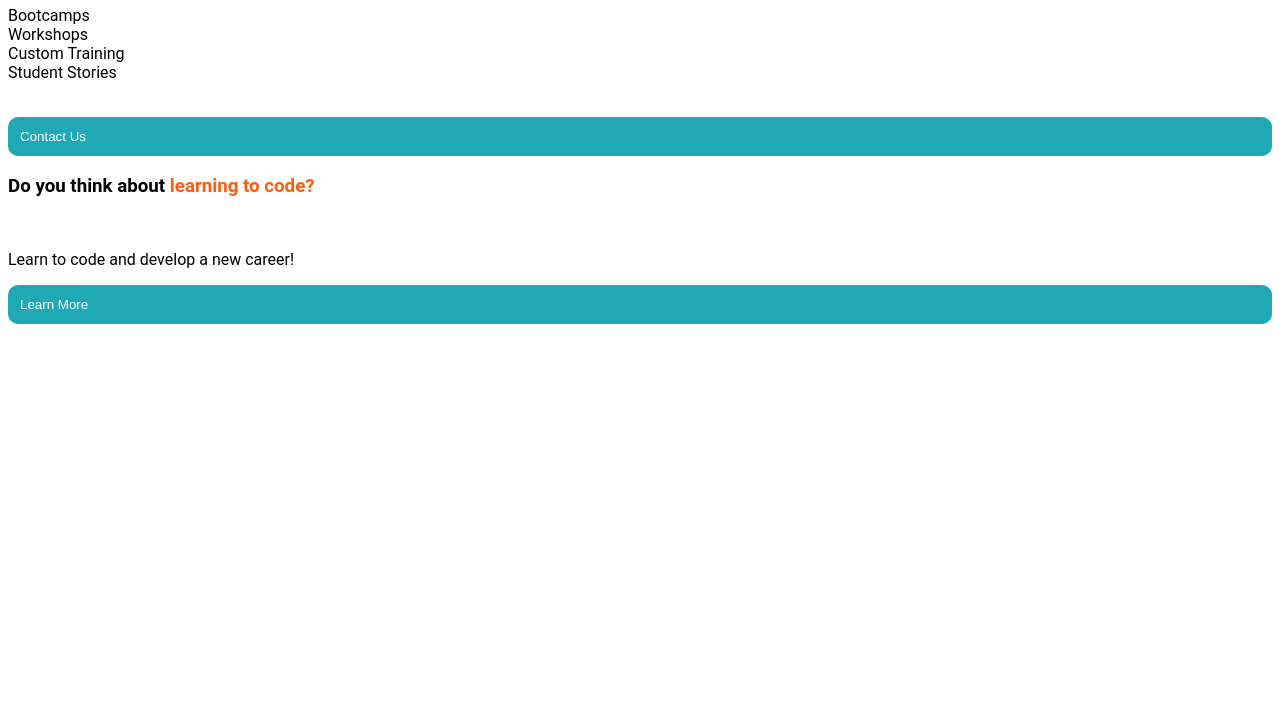
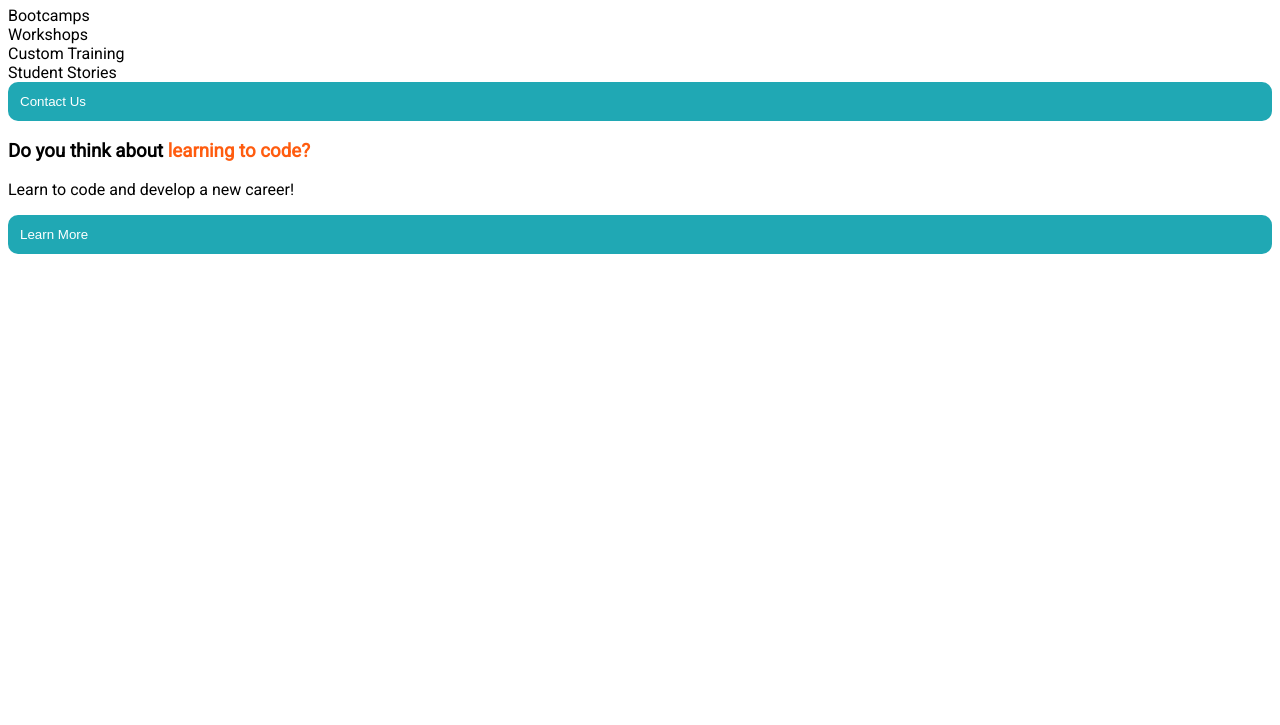
Before and after one commit to Alexaed1/Edwards-part-one, a plain HTML site: page index.html in a window 1280 px wide. Shown: the part 75-800 px from the top of the page. Drawn offline with Linux system fonts and the light colour scheme.

Commit message:
Update index.html

```diff
--- a/index.html
+++ b/index.html
@@ -1,42 +1,46 @@
 <!DOCTYPE html>
-
 <html>
 <head>
     <meta charset="utf-8">
     <meta name="viewport" content="width=device-width, initial-scale=1.0">
+    <link rel="stylesheet" href="https://fonts.googleapis.com/css?family=Roboto">
     <link rel="stylesheet" type="text/css" href="style.css">
+
+
     <title> Learn to Code </title>
 </head>
 
 <body>
+    <div class="top-container">
+
         <header>
             <h1><strong>Learn to<span> Code</span></strong></h1>
         </header>
 
-  <div class="flex-container">
+        <div>
             <nav>
-      <ul style="list-style-type:none">
-      <li><a href = "#">Bootcamps</a></li>
-      <li><a href = "#">Workshops</a></li>
-      <li><a href = "#">Custom Training</a></li>
-      <li><a href = "#">Student Stories</a></li>
-      <br>
+                <ul class="flex-container">
+                    <li><a href="#">Bootcamps </a></li>
+                    <li><a href="#">Workshops </a></li>
+                    <li><a href="#">Custom Training </a></li>
+                    <li><a href="#">Student Stories </a></li>
+                    <li><button>Contact Us</button></li>
+
                 </ul>
             </nav>
+        </div>
+    </div>
+    <div class="main-container">
+        <div>
+            <h3>Do you think about <span>learning to code?<span></h3>
 
-      <button>Contact Us</button>
+            <p> Learn to code and develop a new career!</p>
+
+            <button> Learn More </button>
+        </div>
     </div>
 
-  <div>
-    <h3> Do you think about <span>learning to code?<span></h3>
-    <br>
-    <p> Learn to code and develop a new career!</p>
-    <button> Learn More </button>
-  </div>
-
-  <div class = "Img">
-    <img src="img.png" alt="" />
-  </div>
 
 </body>
+
 </html>
```
Lines whose indentation alone changed are shown as unchanged.
